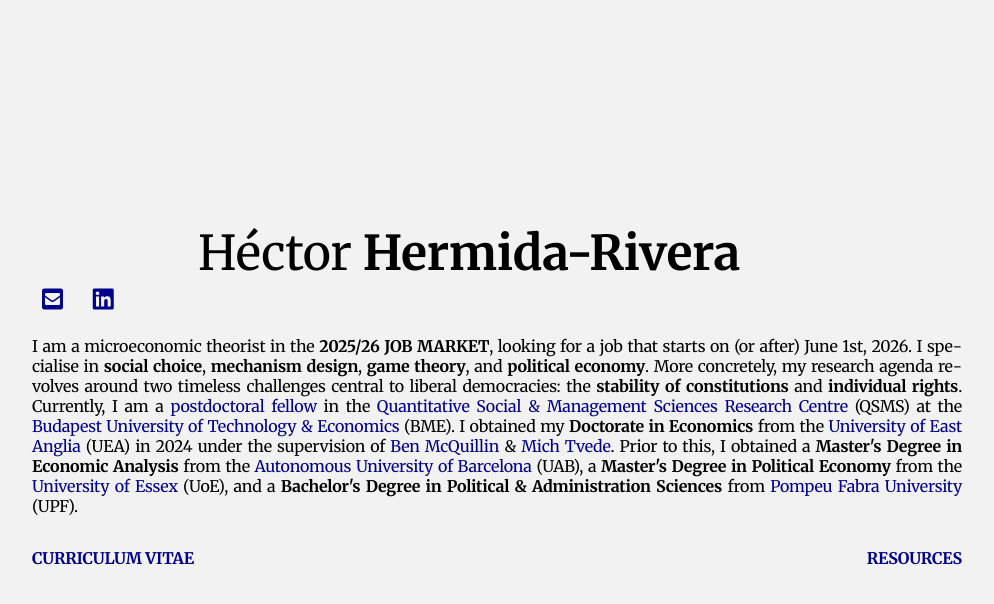
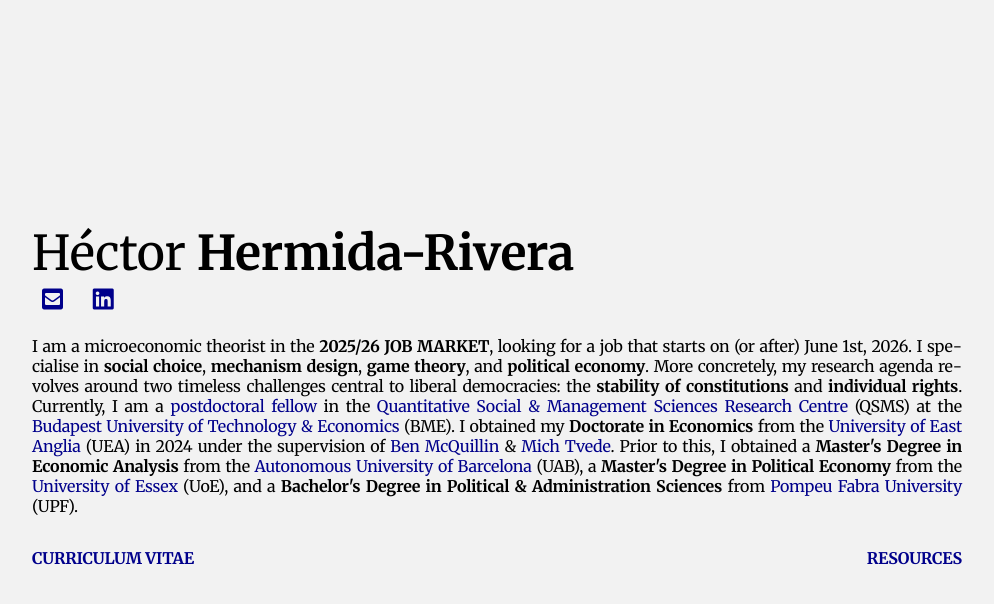
Before and after one commit to HectorHermidaRivera/hectorhermidarivera.github.io, a Jekyll site: the page built from index.md, in a window 1280 px wide. Shown: the top 604 px of the page, without its empty margins (118-1112 px from the left). Built offline with Jekyll 4.4.1, drawn with Linux system fonts in a browser that asks for light colours; a style sheet for code colours, icons or effects is not loaded.

Commit message:
Update index.md

```diff
--- a/index.md
+++ b/index.md
@@ -11,7 +11,7 @@ title: Héctor Hermida-Rivera
 ">
 
   <!-- PAGE TITLE -->
-<h1 class="main-name" style="margin-left:0px;">
+<h1 class="main-name" style="margin-left:-166px;">
   Héctor <strong>Hermida-Rivera</strong>
 </h1>
 
```
